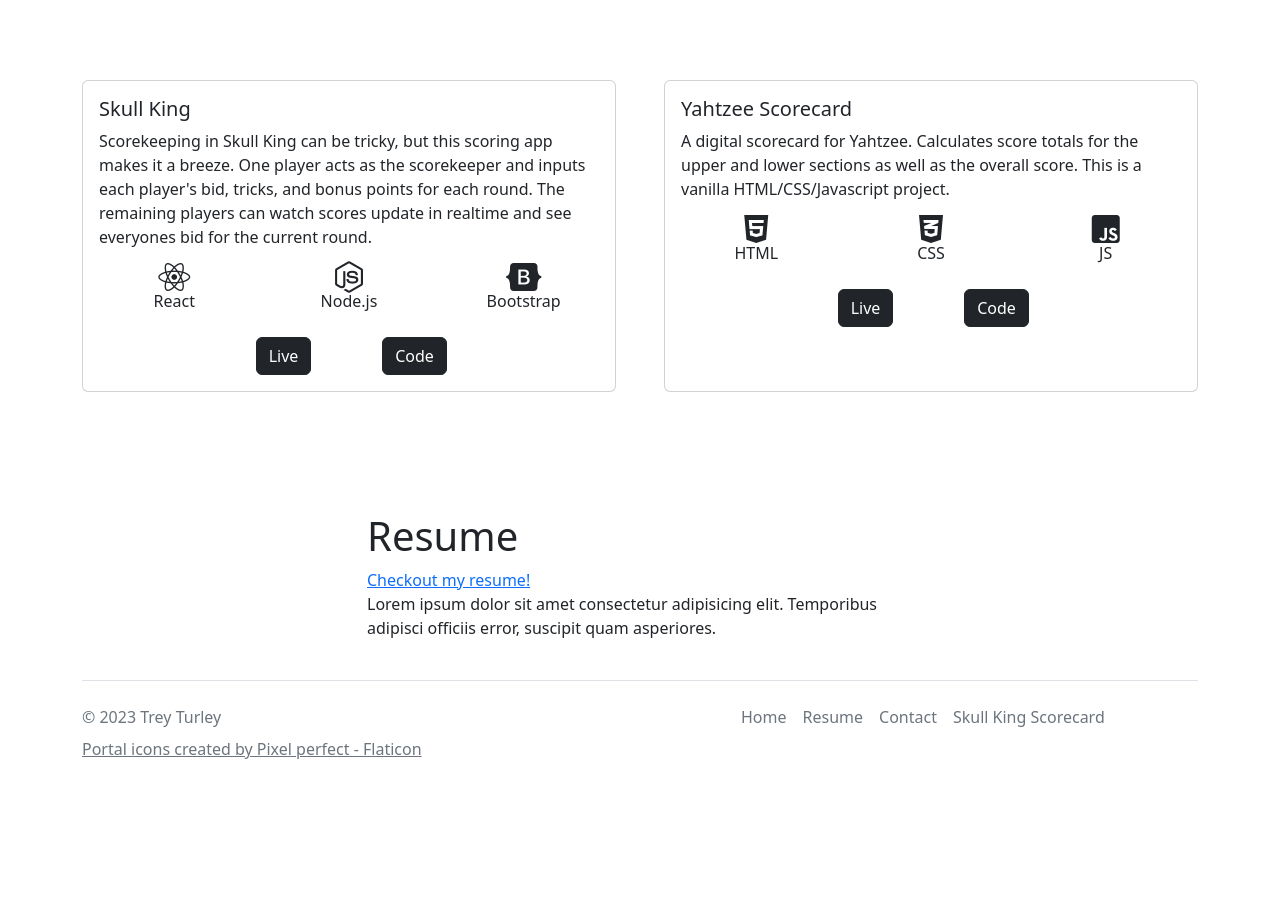
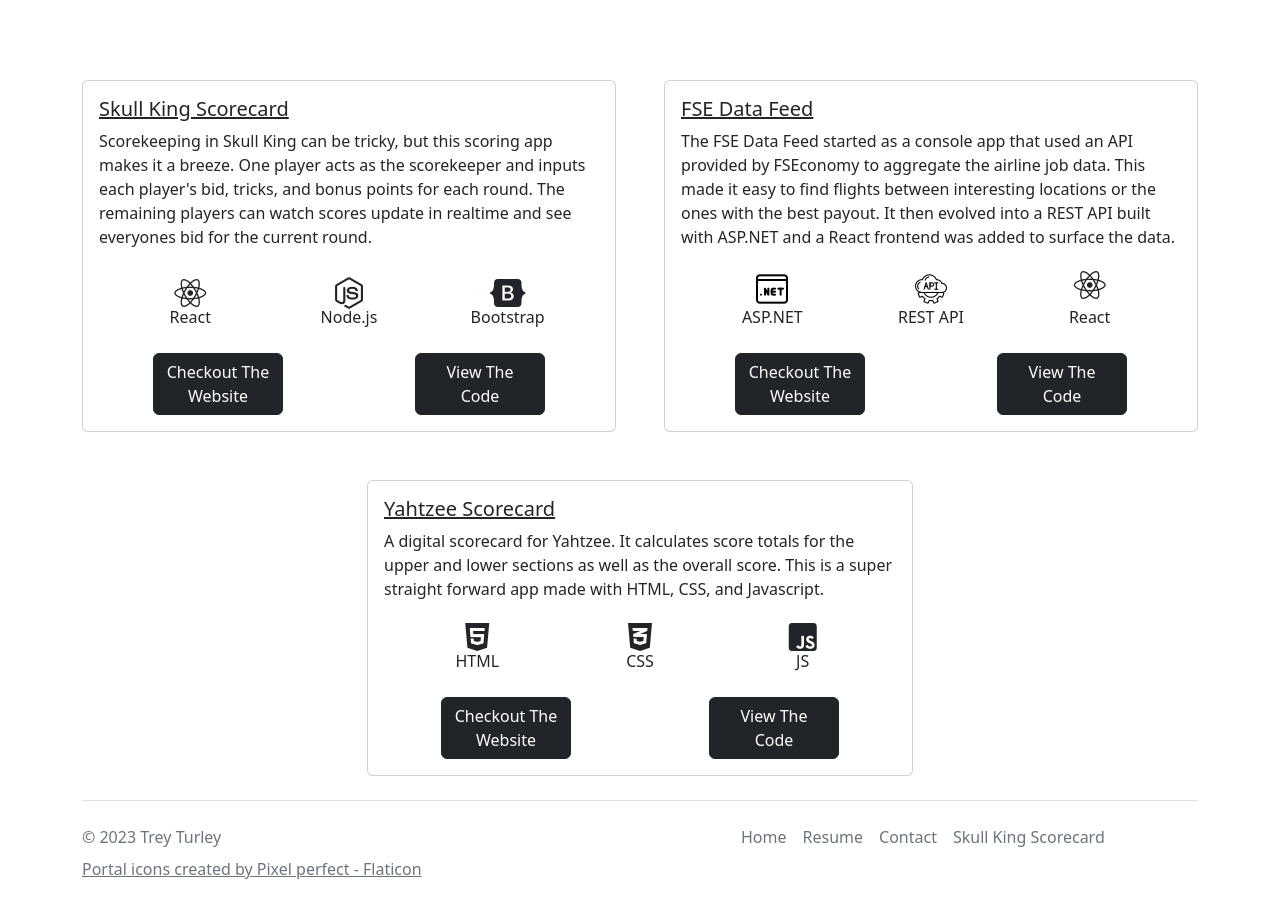
Before and after one commit to treyturley/treyturley.com, a React (Create React App) app: page / in a window 1280 px wide. Shown: the part 360-1278 px from the top of the page. Before the commit the page ends 1161 px from the top, so only its background shows below. Built offline with nearby package versions, Linux system fonts and the light colour scheme; the HTML template or start-up script is replaced by a standard one.

Commit message:
updates copy and styling for homepage

```diff
--- a/src/index.css
+++ b/src/index.css
@@ -1,3 +1,111 @@
-section{
-    margin-top: 120px;
+html,
+body {
+  height: 100%;
 }
+
+#root {
+  display: flex;
+  flex-direction: column;
+  justify-content: space-between;
+  height: 100%;
+}
+
+.content {
+  flex: 1 0 auto;
+}
+
+section {
+  margin-top: 120px;
+}
+
+.swiper-div {
+  /* height: 886px; */
+  height: 600px;
+}
+
+@media (min-width: 1024px) {
+  .swiper-div {
+    /* height: 886px; */
+  }
+}
+
+.swiper {
+  width: 100%;
+  height: 100%;
+}
+
+.swiper-slide {
+  text-align: center;
+  font-size: 18px;
+  background: #fff;
+
+  /* Center slide text vertically */
+  display: -webkit-box;
+  display: -ms-flexbox;
+  display: -webkit-flex;
+  display: flex;
+  -webkit-box-pack: center;
+  -ms-flex-pack: center;
+  -webkit-justify-content: center;
+  justify-content: center;
+  -webkit-box-align: center;
+  -ms-flex-align: center;
+  -webkit-align-items: center;
+  align-items: center;
+}
+
+.swiper-slide-div {
+  position: relative;
+  width: 100%;
+  height: 95%;
+}
+
+.swiper-slide-container {
+  width: 100%;
+  height: 100%;
+}
+
+.swiper-slide-text {
+  /* color: #ffffff; */
+  /* position: absolute; */
+  /* top: 0px; */
+  font-weight: 600;
+  /* max-width: 90%; */
+  /* text-align: center; */
+  /* font-size: 1.25rem; */
+  /* background-color: #212529; */
+  /* padding: 0.25rem; */
+  margin: 0px;
+}
+
+.btn-link {
+  width: 100px;
+}
+
+.my-btn-wide {
+  width: 129.5px;
+}
+
+.project-col {
+  height: 320px;
+}
+
+@media screen and (max-width: 1400px) {
+  .project-col {
+    height: auto;
+  }
+}
+
+@media screen and (max-width: 768px) {
+  li.nav-item a{
+    padding-left: 0px !important;
+  }
+}
+
+.card-title a{
+  color: #212529;
+}
+
+.attribution-link{
+  color: #212529;
+}
--- a/src/pages/Home.jsx
+++ b/src/pages/Home.jsx
@@ -1,6 +1,8 @@
 import React from 'react';
+
 import { Col, Row, Card } from 'react-bootstrap';
 import Button from 'react-bootstrap/Button';
+import { Link } from 'react-router-dom';
 
 function Home() {
   return (
@@ -20,113 +22,204 @@ function Home() {
 
       <section id='projects'>
         <Row xs={1} md={2} className='g-5'>
-          <Col className='d-flex align-items-stretch'>
+          <Col className='d-flex align-items-stretch project-col'>
             <Card>
-              <Card.Body>
-                <Card.Title>Skull King</Card.Title>
+              <Card.Body className='d-flex flex-column justify-content-between'>
+                <div>
+                  <Card.Title>
+                    <Link to='/projects/skull-king-scorecard'>
+                      Skull King Scorecard
+                    </Link>
+                  </Card.Title>
 
                   <Card.Text>
-                  Scorekeeping in Skull King can be tricky, but this scoring app
-                  makes it a breeze. One player acts as the scorekeeper and
-                  inputs each player's bid, tricks, and bonus points for each
-                  round. The remaining players can watch scores update in
+                    Scorekeeping in Skull King can be tricky, but this scoring
+                    app makes it a breeze. One player acts as the scorekeeper
+                    and inputs each player's bid, tricks, and bonus points for
+                    each round. The remaining players can watch scores update in
                     realtime and see everyones bid for the current round.
                   </Card.Text>
+                </div>
 
-                <div className='mb-4'>
+                <div className='d-flex flex-column'>
+                  <div className='m-4'>
                     <Row className='text-center'>
-                    <Col sm={{ span: 4, offset: 0 }}>
+                      <Col xs={{ span: 4, offset: 0 }}>
                         <i className='fa-brands fa-react fa-2xl'></i>
                       </Col>
-                    <Col sm={{ span: 4, offset: 0 }}>
+                      <Col xs={{ span: 4, offset: 0 }}>
                         <i className='fa-brands fa-node-js fa-2xl'></i>
                       </Col>
-                    <Col sm={{ span: 4, offset: 0 }}>
+                      <Col xs={{ span: 4, offset: 0 }}>
                         <i className='fa-brands fa-bootstrap fa-2xl'></i>
                       </Col>
                     </Row>
                     <Row className='text-center'>
-                    <Col sm={{ span: 4, offset: 0 }}>React</Col>
-                    <Col sm={{ span: 4, offset: 0 }}>Node.js</Col>
-                    <Col sm={{ span: 4, offset: 0 }}>Bootstrap</Col>
+                      <Col xs={{ span: 4, offset: 0 }}>React</Col>
+                      <Col xs={{ span: 4, offset: 0 }}>Node.js</Col>
+                      <Col xs={{ span: 4, offset: 0 }}>Bootstrap</Col>
                     </Row>
                   </div>
 
                   <div className='d-grid gap-2'>
                     <Row className='text-center'>
-                    <Col sm={{ span: 3, offset: 3 }}>
+                      <Col>
                         <Card.Link
                           as={Button}
                           variant='dark'
                           href='https://treyturley.com/skullking-scorecard'
+                          className='my-btn-wide'
                         >
-                        Live
+                          Checkout The Website
                         </Card.Link>
                       </Col>
-                    <Col sm={{ span: 3 }}>
+                      <Col>
                         <Card.Link
                           as={Button}
                           variant='dark'
                           href='https://github.com/treyturley/sk-scorecard-react'
+                          className='my-btn-wide'
                         >
-                        Code
+                          View The Code
                         </Card.Link>
                       </Col>
                     </Row>
+                  </div>
                 </div>
               </Card.Body>
             </Card>
           </Col>
 
-          <Col className='d-flex align-items-stretch'>
+          <Col className='d-flex align-items-stretch project-col'>
             <Card>
-              <Card.Body>
-                <Card.Title>Yahtzee Scorecard</Card.Title>
+              <Card.Body className='d-flex flex-column justify-content-between'>
+                <div>
+                  <Card.Title>
+                    <Link to='/projects/fse-data-feed'>FSE Data Feed</Link>
+                  </Card.Title>
 
                   <Card.Text>
-                  A digital scorecard for Yahtzee. Calculates score totals for
-                  the upper and lower sections as well as the overall score.
-                  This is a vanilla HTML/CSS/Javascript project.
+                    The FSE Data Feed started as a console app that used an API
+                    provided by FSEconomy to aggregate the airline job data.
+                    This made it easy to find flights between interesting
+                    locations or the ones with the best payout. It then evolved
+                    into a REST API built with ASP.NET and a React frontend was
+                    added to surface the data.
                   </Card.Text>
+                </div>
 
                 <div className='d-flex flex-column'>
-                  <div className='mb-4'>
+                  <div className='m-4'>
                     <Row className='text-center'>
-                      <Col sm={{ span: 4, offset: 0 }}>
-                        <i className='fa-brands fa-html5 fa-2xl icon'></i>
+                      <Col xs={{ span: 4, offset: 0 }}>
+                        <img src='./images/dotnet.png' alt='dotnet' />
                       </Col>
-                      <Col sm={{ span: 4, offset: 0 }}>
-                        <i className='fa-brands fa-css3-alt fa-2xl icon'></i>
+                      <Col xs={{ span: 4, offset: 0 }}>
+                        <img src='./images/api.png' alt='api' />
                       </Col>
-                      <Col sm={{ span: 4, offset: 0 }}>
-                        <i className='fa-brands fa-square-js fa-2xl icon'></i>
+                      <Col xs={{ span: 4, offset: 0 }}>
+                        <i className='fa-brands fa-react fa-2xl'></i>
                       </Col>
                     </Row>
                     <Row className='text-center'>
-                      <Col sm={{ span: 4, offset: 0 }}>HTML</Col>
-                      <Col sm={{ span: 4, offset: 0 }}>CSS</Col>
-                      <Col sm={{ span: 4, offset: 0 }}>JS</Col>
+                      <Col xs={{ span: 4, offset: 0 }}>ASP.NET</Col>
+                      <Col xs={{ span: 4, offset: 0 }}>REST API</Col>
+                      <Col xs={{ span: 4, offset: 0 }}>React</Col>
                     </Row>
                   </div>
 
                   <div className='d-grid gap-2'>
                     <Row className='text-center'>
-                      <Col sm={{ span: 3, offset: 3 }}>
+                      <Col>
                         <Card.Link
                           as={Button}
                           variant='dark'
                           href='https://treyturley.com/yahtzee-scorecard'
+                          className='my-btn-wide'
                         >
-                          Live
+                          Checkout The Website
                         </Card.Link>
                       </Col>
-                      <Col sm={{ span: 3 }}>
+                      <Col>
                         <Card.Link
                           as={Button}
                           variant='dark'
                           href='https://github.com/treyturley/yahtzee-scorecard'
+                          className='my-btn-wide'
                         >
-                          Code
+                          View The Code
+                        </Card.Link>
+                      </Col>
+                    </Row>
+                  </div>
+                </div>
+              </Card.Body>
+            </Card>
+          </Col>
+        </Row>
+
+        <Row className='mt-5'>
+          <Col
+            md={{ span: 6, offset: 3 }}
+            className='d-flex align-items-stretch project-col'
+          >
+            <Card>
+              <Card.Body className='d-flex flex-column justify-content-between'>
+                <div>
+                  <Card.Title>
+                    <Link to='/projects/yahtzee-scorecard'>
+                      Yahtzee Scorecard
+                    </Link>
+                  </Card.Title>
+
+                  <Card.Text>
+                    A digital scorecard for Yahtzee. It calculates score totals
+                    for the upper and lower sections as well as the overall
+                    score. This is a super straight forward app made with HTML,
+                    CSS, and Javascript.
+                  </Card.Text>
+                </div>
+
+                <div className='d-flex flex-column'>
+                  <div className='m-4'>
+                    <Row className='text-center'>
+                      <Col xs={{ span: 4, offset: 0 }}>
+                        <i className='fa-brands fa-html5 fa-2xl icon'></i>
+                      </Col>
+                      <Col xs={{ span: 4, offset: 0 }}>
+                        <i className='fa-brands fa-css3-alt fa-2xl icon'></i>
+                      </Col>
+                      <Col xs={{ span: 4, offset: 0 }}>
+                        <i className='fa-brands fa-square-js fa-2xl icon'></i>
+                      </Col>
+                    </Row>
+                    <Row className='text-center'>
+                      <Col xs={{ span: 4, offset: 0 }}>HTML</Col>
+                      <Col xs={{ span: 4, offset: 0 }}>CSS</Col>
+                      <Col xs={{ span: 4, offset: 0 }}>JS</Col>
+                    </Row>
+                  </div>
+
+                  <div className='d-grid gap-2'>
+                    <Row className='text-center'>
+                      <Col>
+                        <Card.Link
+                          as={Button}
+                          variant='dark'
+                          href='https://treyturley.com/yahtzee-scorecard'
+                          className='my-btn-wide'
+                        >
+                          Checkout The Website
+                        </Card.Link>
+                      </Col>
+                      <Col>
+                        <Card.Link
+                          as={Button}
+                          variant='dark'
+                          href='https://github.com/treyturley/yahtzee-scorecard'
+                          className='my-btn-wide'
+                        >
+                          View The Code
                         </Card.Link>
                       </Col>
                     </Row>
@@ -138,20 +231,27 @@ function Home() {
         </Row>
       </section>
 
-      <Row>
+      {/* <Row>
         <Col md={{ span: 6, offset: 3 }}>
-          <section id='resume'>
+          <section id='Resume' className='text-center'>
             <h1>Resume</h1>
             <a href='https://my.indeed.com/p/treyt-q42vckn'>
-              Checkout my resume!
+              Checkout my on Indeed.com
             </a>
-            <p>
-              Lorem ipsum dolor sit amet consectetur adipisicing elit.
-              Temporibus adipisci officiis error, suscipit quam asperiores.
-            </p>
           </section>
         </Col>
       </Row>
+
+      <Row>
+        <Col md={{ span: 6, offset: 3 }}>
+          <section id='Contact' className='text-center'>
+            <h1>Contact</h1>
+            <a href='https://my.indeed.com/p/treyt-q42vckn'>
+              Checkout my on Indeed.com
+            </a>
+          </section>
+        </Col>
+      </Row> */}
     </>
   );
 }
```
Lines whose indentation alone changed are shown as unchanged.
